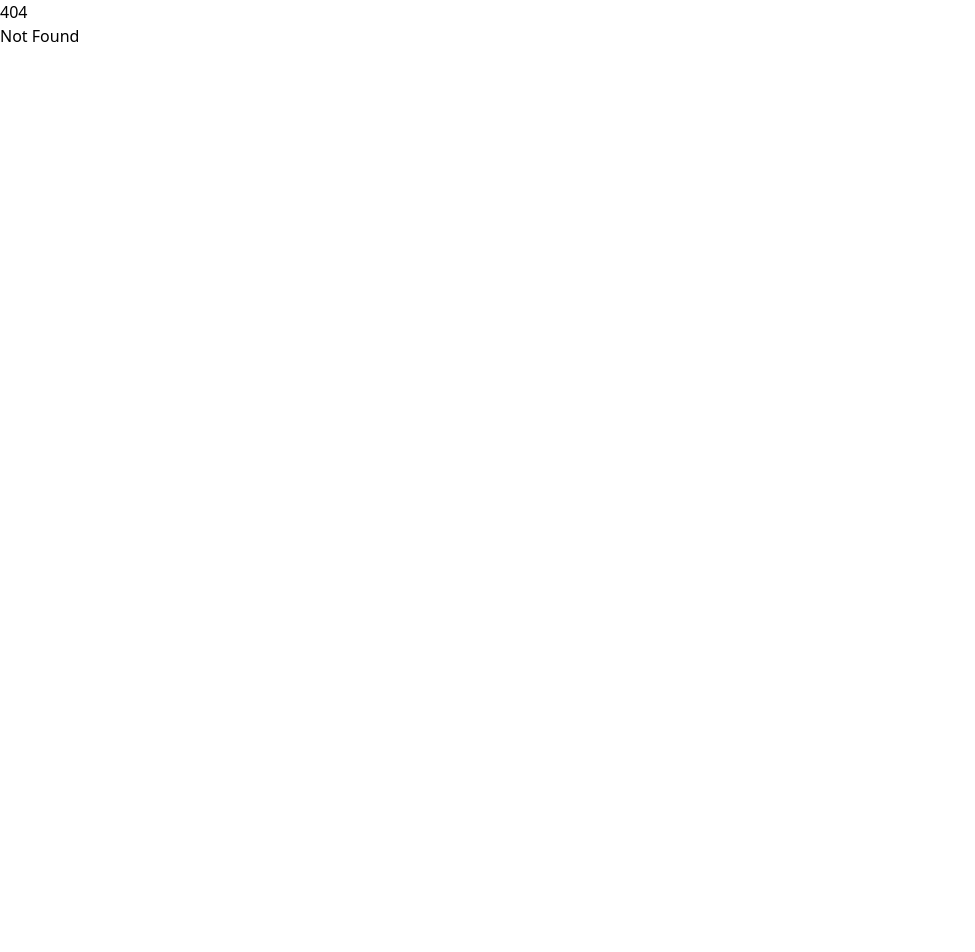
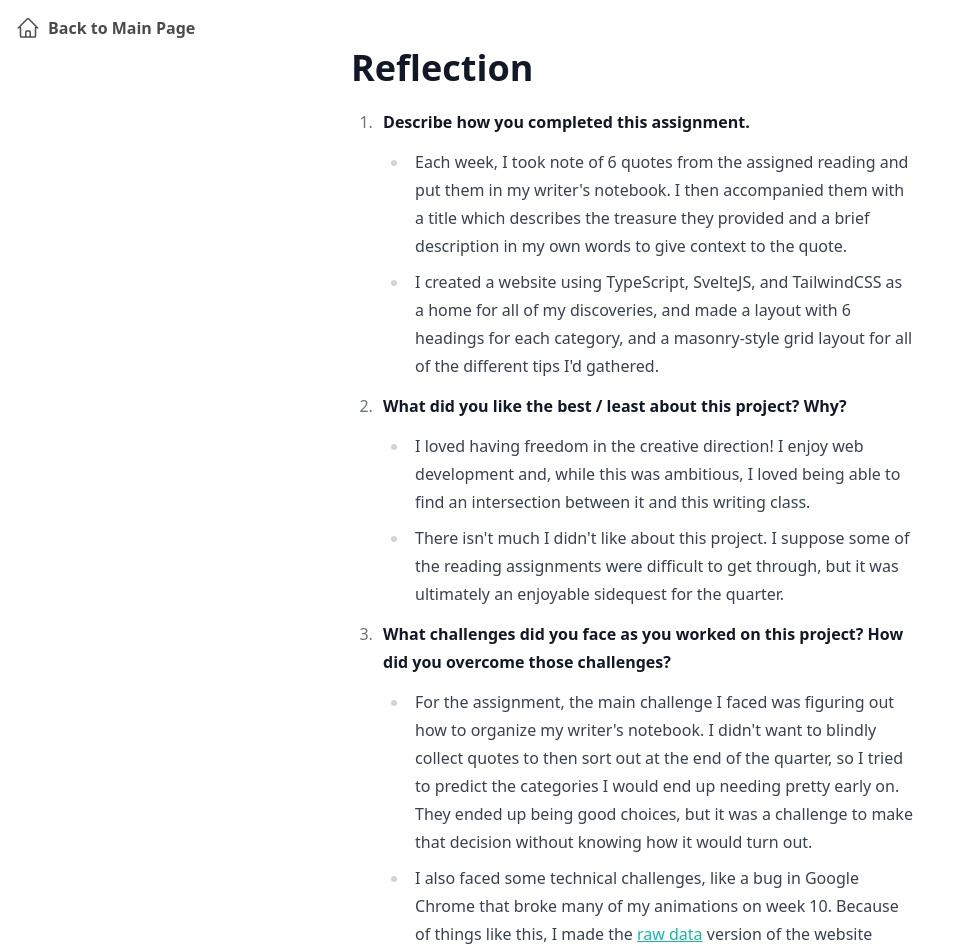
Before and after one commit to heather-loll/writers-notebook, a SvelteKit app: page /reflection in a window 1280 px wide. Before the commit this address had no page. Shown: the top 952 px of the page, without its empty margins (0-975 px from the left). Before the commit the page ends 800 px from the top, so only its background shows below. Built offline with nearby package versions, Linux system fonts and the light colour scheme.

Commit message:
Add written reflection

```diff
--- a/src/routes/+page.svelte
+++ b/src/routes/+page.svelte
@@ -3,8 +3,11 @@
   import { modalIsOpen } from "$lib/stores";
   import jsonData from "../data.json";
   import TableOfContents from "./TableOfContents.svelte";
+  import { slide } from "svelte/transition";
 
   let categories: CategorizedTips = [];
+
+  let bannerMessageOpen = true;
 
   Object.keys(jsonData).forEach((category) => {
     categories.push({
@@ -21,8 +24,52 @@
 </svelte:head>
 
 <div class="h-full w-full bg-gray-50">
+  {#if bannerMessageOpen}
+    <div out:slide class="w-full flex justify-between items-center h-12">
+      <div class="px-3 flex items-center">
+        <svg
+          aria-hidden="true"
+          class="w-5 h-5 fill-secondary-500 mr-2"
+          viewBox="0 0 24 24"
+          ><path
+            d="M11 7h2v2h-2zm0 4h2v6h-2zm1-9C6.48 2 2 6.48 2 12s4.48 10 10 10 10-4.48 10-10S17.52 2 12 2m0 18c-4.41 0-8-3.59-8-8s3.59-8 8-8 8 3.59 8 8-3.59 8-8 8"
+          /></svg
+        >
+        <span>
+          My written reflection is on a different page. <a
+            href="/reflection"
+            tabindex={$modalIsOpen ? -1 : 0}
+            class="text-primary-600 hover:underline">You can find it here</a
+          >!
+        </span>
+      </div>
+      <button
+        class="transition-opacity mr-3 w-6 h-6 rounded-full ring-2 ring-gray-200 hover:bg-gray-200 text-gray-700 grid place-items-center"
+        tabindex={$modalIsOpen ? -1 : 0}
+        on:click={() => {
+          bannerMessageOpen = false;
+        }}
+      >
+        <svg
+          xmlns="http://www.w3.org/2000/svg"
+          fill="none"
+          viewBox="0 0 24 24"
+          stroke-width="1.5"
+          stroke="currentColor"
+          class="w-4 h-4"
+          aria-label="Close"
+        >
+          <path
+            stroke-linecap="round"
+            stroke-linejoin="round"
+            d="M6 18 18 6M6 6l12 12"
+          />
+        </svg>
+      </button>
+    </div>
+  {/if}
   <header
-    class="w-full min-h-[50dvh] md:min-h-[70dvh] bg-gradient-to-br from-secondary-500 to-primary-400 mb-12 grid place-items-center"
+    class="relative w-full min-h-[50dvh] md:min-h-[70dvh] bg-gradient-to-br from-secondary-500 to-primary-400 mb-12 grid place-items-center"
     style="clip-path: polygon(100% 0%, 0% 0% , 0.00% 83.33%, 2.50% 83.50%, 5.00% 83.98%, 7.50% 84.76%, 10.00% 85.79%, 12.50% 87.01%, 15.00% 88.35%, 17.50% 89.75%, 20.00% 91.13%, 22.50% 92.40%, 25.00% 93.49%, 27.50% 94.36%, 30.00% 94.95%, 32.50% 95.22%, 35.00% 95.16%, 37.50% 94.78%, 40.00% 94.10%, 42.50% 93.15%, 45.00% 91.99%, 47.50% 90.68%, 50.00% 89.29%, 52.50% 87.90%, 55.00% 86.58%, 57.50% 85.42%, 60.00% 84.47%, 62.50% 83.79%, 65.00% 83.41%, 67.50% 83.35%, 70.00% 83.62%, 72.50% 84.21%, 75.00% 85.08%, 77.50% 86.18%, 80.00% 87.45%, 82.50% 88.82%, 85.00% 90.22%, 87.50% 91.56%, 90.00% 92.78%, 92.50% 93.81%, 95.00% 94.59%, 97.50% 95.07%, 100.00% 95.24%);"
   >
     <a
@@ -122,14 +169,17 @@
   >.
 </footer>
 
-<button
-  on:click={() => {
-    document.documentElement.scrollTo(0, 0);
-  }}
+<a
+  href="/reflection"
   tabindex={$modalIsOpen ? -1 : 0}
-  class="fixed bottom-6 right-6 p-3.5 border-2 border-primary-500 bg-secondary-300/20 hover:bg-secondary-300/50 rounded-full backdrop-blur-md transition-colors"
+  class="flex space-x-2 items-center fixed bottom-6 right-6 p-3.5 border-2 border-primary-500 bg-secondary-300/30 hover:bg-secondary-300/50 rounded-full backdrop-blur-md transition-colors"
 >
   <svg aria-hidden="true" class="w-6 h-6 fill-primary-500" viewBox="0 0 24 24">
-    <path d="m4 12 1.41 1.41L11 7.83V20h2V7.83l5.58 5.59L20 12l-8-8z" />
+    <path
+      d="M20 2H4c-1.1 0-1.99.9-1.99 2L2 22l4-4h14c1.1 0 2-.9 2-2V4c0-1.1-.9-2-2-2M6 14v-2.47l6.88-6.88c.2-.2.51-.2.71 0l1.77 1.77c.2.2.2.51 0 .71L8.47 14zm12 0h-7.5l2-2H18z"
+    ></path>
   </svg>
-</button>
+  <div class="text-primary-500 font-bold tracking-wide uppercase">
+    Reflection
+  </div>
+</a>
--- /dev/null
+++ b/src/routes/reflection/+page.svelte
@@ -0,0 +1,124 @@
+<a
+  href="/"
+  aria-label="Scroll to Top"
+  class="p-4 absolute top-0 left-0 font-semibold hover:opacity-70 flex space-x-2 items-center"
+>
+  <svg
+    xmlns="http://www.w3.org/2000/svg"
+    fill="none"
+    viewBox="0 0 24 24"
+    stroke-width="1.5"
+    stroke="currentColor"
+    class="w-6 h-6"
+  >
+    <path
+      stroke-linecap="round"
+      stroke-linejoin="round"
+      d="m2.25 12 8.954-8.955c.44-.439 1.152-.439 1.591 0L21.75 12M4.5 9.75v10.125c0 .621.504 1.125 1.125 1.125H9.75v-4.875c0-.621.504-1.125 1.125-1.125h2.25c.621 0 1.125.504 1.125 1.125V21h4.125c.621 0 1.125-.504 1.125-1.125V9.75M8.25 21h8.25"
+    />
+  </svg>
+  <span>Back to Main Page</span>
+</a>
+
+<div class="prose p-4 mx-auto container my-8 prose-a:text-primary-500">
+  <h1 class="mb-0">Reflection</h1>
+  <ol>
+    <li>
+      <strong>Describe how you completed this assignment.</strong>
+      <ul>
+        <li>
+          Each week, I took note of 6 quotes from the assigned reading and put
+          them in my writer's notebook. I then accompanied them with a title
+          which describes the treasure they provided and a brief description in
+          my own words to give context to the quote.
+        </li>
+        <li>
+          I created a website using TypeScript, SvelteJS, and TailwindCSS as a
+          home for all of my discoveries, and made a layout with 6 headings for
+          each category, and a masonry-style grid layout for all of the
+          different tips I'd gathered.
+        </li>
+      </ul>
+    </li>
+
+    <li>
+      <strong>
+        What did you like the best / least about this project? Why?
+      </strong>
+      <ul>
+        <li>
+          I loved having freedom in the creative direction! I enjoy web
+          development and, while this was ambitious, I loved being able to find
+          an intersection between it and this writing class.
+        </li>
+        <li>
+          There isn't much I didn't like about this project. I suppose some of
+          the reading assignments were difficult to get through, but it was
+          ultimately an enjoyable sidequest for the quarter.
+        </li>
+      </ul>
+    </li>
+
+    <li>
+      <strong>
+        What challenges did you face as you worked on this project? How did you
+        overcome those challenges?
+      </strong>
+      <ul>
+        <li>
+          For the assignment, the main challenge I faced was figuring out how to
+          organize my writer's notebook. I didn't want to blindly collect quotes
+          to then sort out at the end of the quarter, so I tried to predict the
+          categories I would end up needing pretty early on. They ended up being
+          good choices, but it was a challenge to make that decision without
+          knowing how it would turn out.
+        </li>
+        <li>
+          I also faced some technical challenges, like a bug in Google Chrome
+          that broke many of my animations on week 10. Because of things like
+          this, I made the <a href="/raw">raw data</a> version of the website which
+          is a lot more minimal and less prone to breaking.
+        </li>
+        <li>
+          It was also difficult to arrange my work in a coding context rather
+          than a Google Doc, since it made it harder to run through
+          spellchecking and Grammarly.
+        </li>
+      </ul>
+    </li>
+
+    <li>
+      <strong
+        >What grade do you think you earned on this? Why? or if you had more
+        time, what would you do to improve this project?</strong
+      >
+      <ul>
+        <li>
+          I put a lot of work into this writer's notebook, and I think I've gone
+          above and beyond with this assignment. At the start of the quarter, I
+          looked at the list of example writer's notebooks and set a goal to try
+          to make the list for future classes, which is what motivated me to
+          spend a lot of time making it visually appealing and easy to digest.
+        </li>
+        <li>
+          I would hope to earn an A on this assignment as a product of my hard
+          work to make it comprehensive and visually appealing. 😊
+        </li>
+      </ul>
+    </li>
+
+    <li>
+      <strong>Will you use this Writer's Notebook in the future? How?</strong>
+      <ul>
+        <li>
+          In my future writing, I plan on referring back to my writer's notebook
+          and the tips I've collected over the quarter. This class has reshaped
+          a lot of my previous assumptions about writing essays, and I've gained
+          a lot of new strategies that have been helpful to grow as a writer.
+          I've also shown my writer's notebook to some friends for feedback, and
+          they've said they would genuinely use it while writing an essay!
+        </li>
+      </ul>
+    </li>
+  </ol>
+</div>
```
